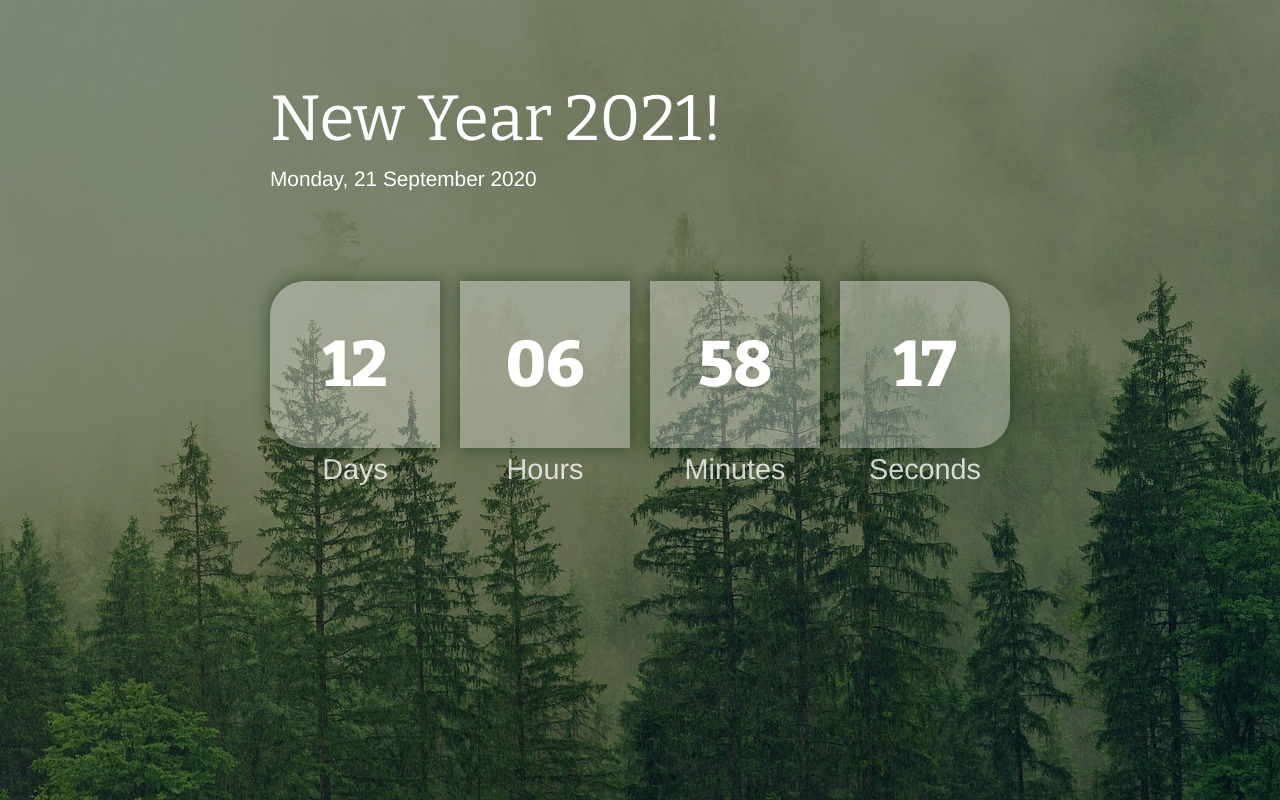
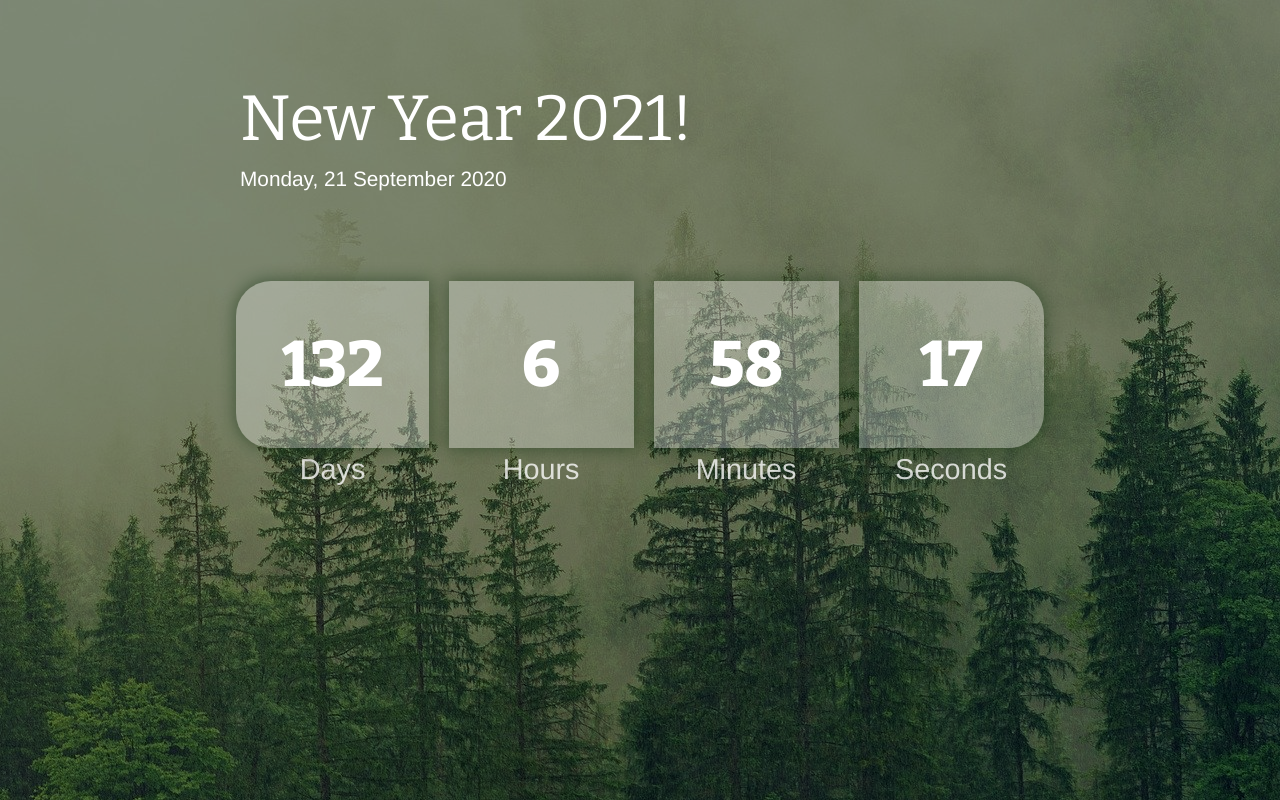
Before and after one commit to sbohoslavskyi/countdown-timer, a React (Create React App) app: page / in a window 1280 px wide. Built offline with nearby package versions, Linux system fonts and the light colour scheme.

Commit message:
Fix calculation of remaining time

```diff
--- a/src/components/CountdownTimer/CountdownTimer.css
+++ b/src/components/CountdownTimer/CountdownTimer.css
@@ -10,7 +10,7 @@
 }
 
 .countdown-timer ul li {
-    min-width: 170px;
+    min-width: 185px;
     list-style: none;
     margin-right: 20px;
 }
--- a/src/components/CountdownTimer/CountdownTimer.js
+++ b/src/components/CountdownTimer/CountdownTimer.js
@@ -1,5 +1,4 @@
 import React, { Component } from "react";
-import moment from "moment";
 
 import './CountdownTimer.css';
 
@@ -7,7 +6,7 @@ class CountdownTimer extends Component {
   constructor(props) {
     super(props);
     this.state = {
-      remainTime: this.calculateRemainTime()
+      remainTime: this.calculateTimeRemaining()
     }
   }
 
@@ -19,13 +18,23 @@ class CountdownTimer extends Component {
     clearInterval(this.intervalId);
   }
 
-  calculateRemainTime() {
-    return moment('01-01-2021', 'DD-MM-YYYY').subtract(new Date().getTime(), 'milliseconds');
+  calculateTimeRemaining() {
+    const total = Date.parse(new Date(2021, 1, 1)) - Date.parse(new Date());
+    const seconds = Math.floor( (total/1000) % 60 );
+    const minutes = Math.floor( (total/1000/60) % 60 );
+    const hours = Math.floor( (total/(1000*60*60)) % 24 );
+    const days = Math.floor( total/(1000*60*60*24) );
+
+    return {
+      days,
+      hours,
+      minutes,
+      seconds
+    };
   }
 
   tick() {
-    this.setState({remainTime: this.calculateRemainTime()})
-    console.log(this.state.remainTime.format('DD HH:mm:ss'));
+    this.setState({remainTime: this.calculateTimeRemaining()});
   }
 
   render() {
@@ -34,25 +43,25 @@ class CountdownTimer extends Component {
         <ul>
           <li>
             <div className="countdown-timer-item countdown-timer-item__first">
-              {this.state.remainTime.format('DD')}
+              {this.state.remainTime.days}
             </div>
             <div className="countdown-timer-capture">Days</div>
           </li>
           <li>
             <div className="countdown-timer-item">
-              {this.state.remainTime.format('HH')}
+              {this.state.remainTime.hours}
             </div>
             <div className="countdown-timer-capture">Hours</div>
           </li>
           <li>
             <div className="countdown-timer-item">
-              {this.state.remainTime.format('mm')}
+              {this.state.remainTime.minutes}
             </div>
             <div className="countdown-timer-capture">Minutes</div>
           </li>
           <li>
             <div className="countdown-timer-item countdown-timer-item__last">
-              {this.state.remainTime.format('ss')}
+              {this.state.remainTime.seconds}
             </div>
             <div className="countdown-timer-capture">Seconds</div>
           </li>
--- a/src/components/Header/Header.css
+++ b/src/components/Header/Header.css
@@ -1,5 +1,5 @@
 .header {
-    width: 800px;
+    width: 860px;
     margin: 0 auto;
     padding: 80px 0 60px 0;
 }
```
